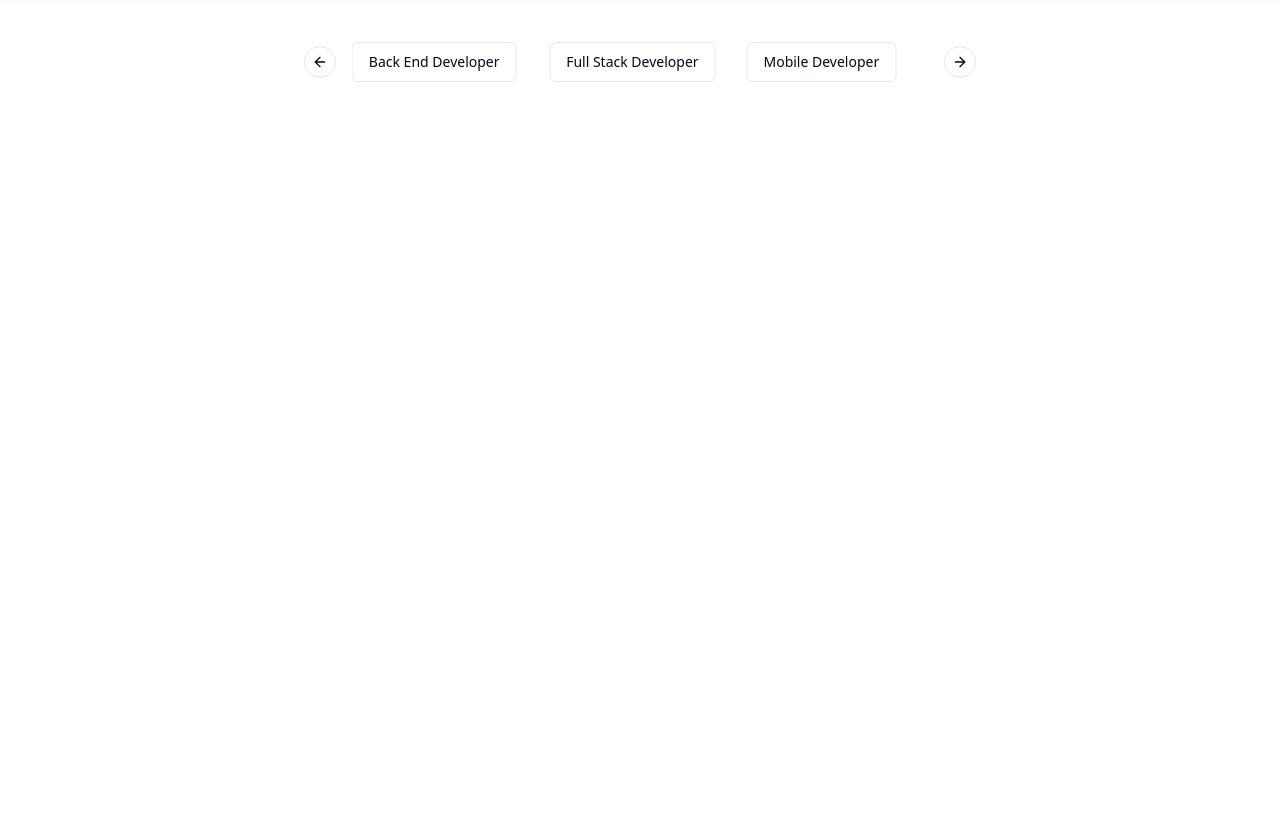
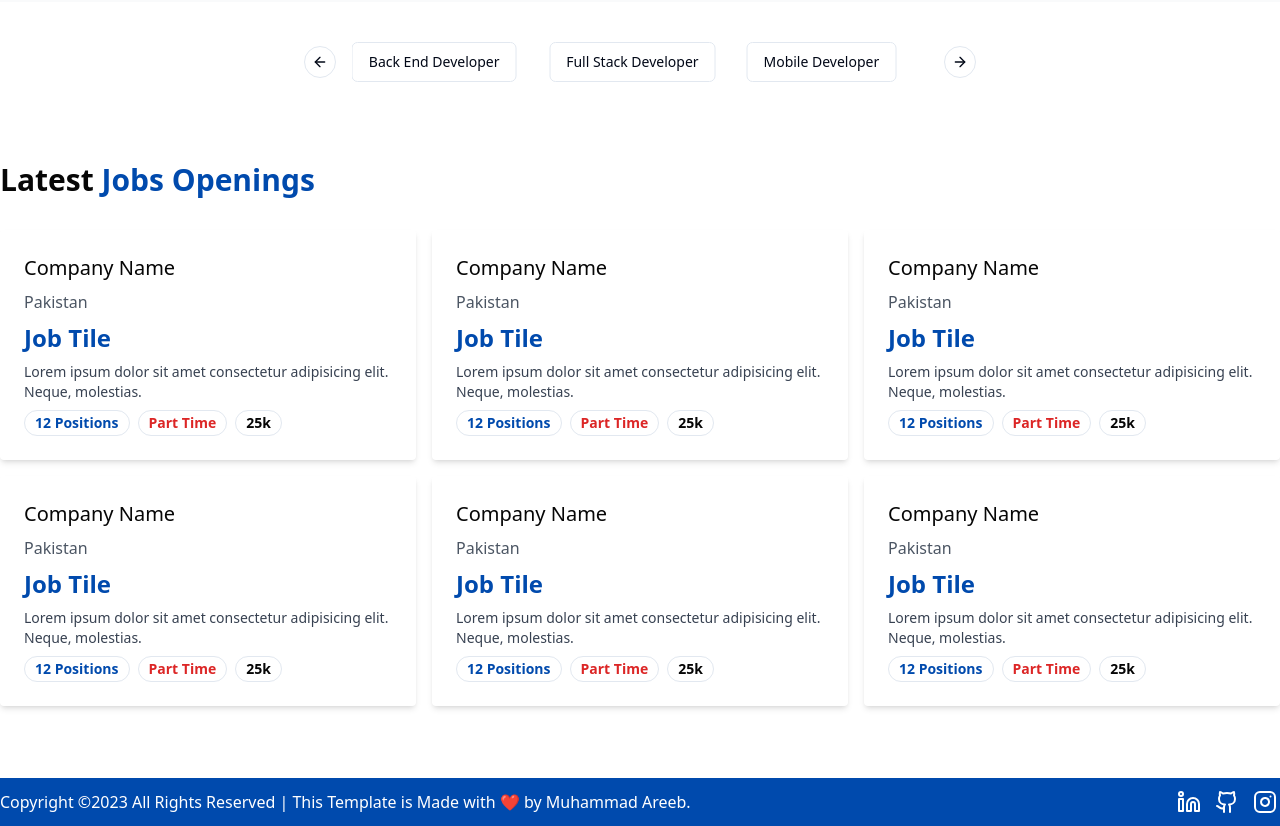
Before and after one commit to MuhammadAreeb30/Job_Portal-, a React (Vite) app in the folder FrontEnd/: page / in a window 1280 px wide. Shown: the part 540-1366 px from the top of the page. Before the commit the page ends 800 px from the top, so only its background shows below. Built offline with nearby package versions, Linux system fonts and the light colour scheme.

Commit message:
Home Page Done

```diff
--- a/FrontEnd/src/pages/Home.jsx
+++ b/FrontEnd/src/pages/Home.jsx
@@ -1,5 +1,7 @@
 import CategoryCarousel from "@/components/CategoryCarousel";
+import Footer from "@/components/Footer";
 import HeroSection from "@/components/HeroSection";
+import LatestJob from "@/components/LatestJob";
 import Navbar from "@/components/ui/shared/Navbar";
 
 const Home = () => {
@@ -8,6 +10,8 @@ const Home = () => {
       <Navbar />
       <HeroSection />
       <CategoryCarousel />
+      <LatestJob />
+      <Footer />
     </>
   );
 };
```
